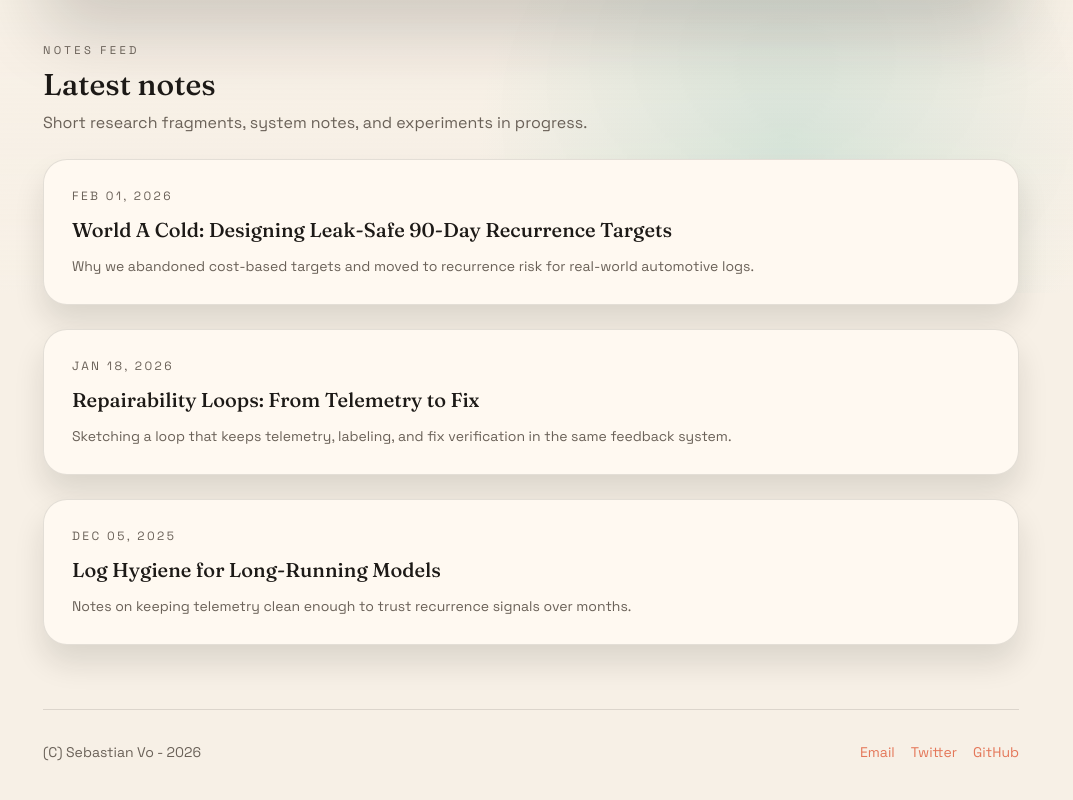
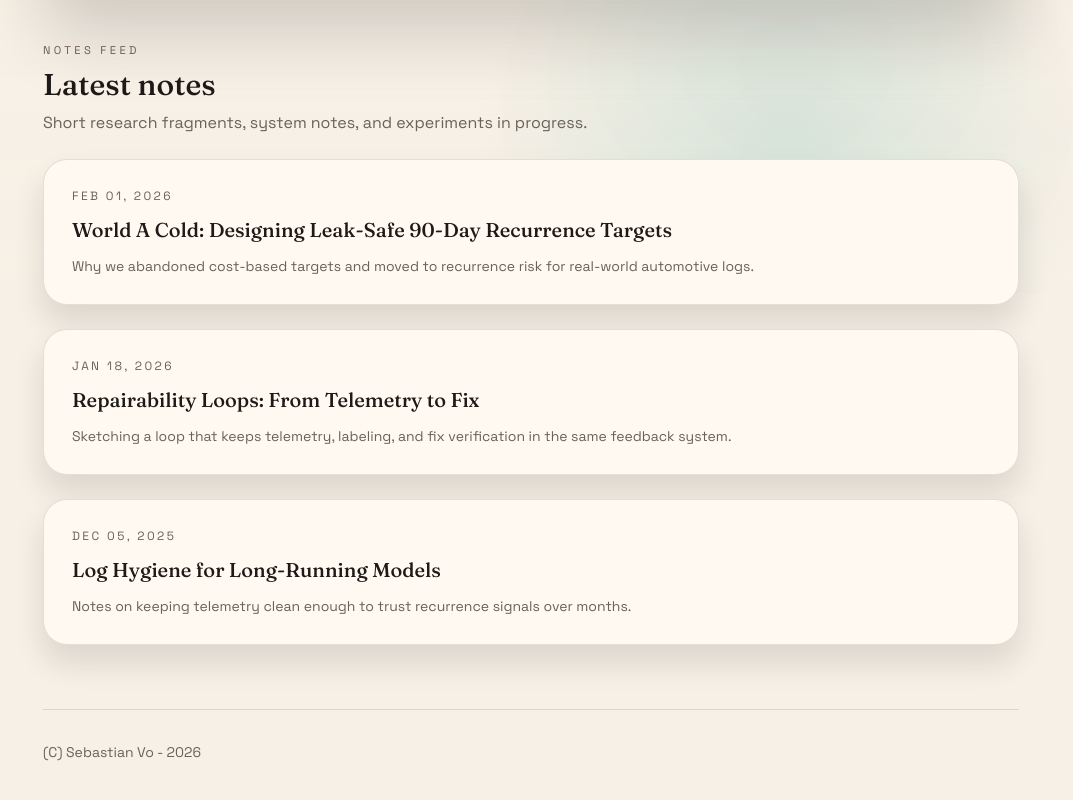
Before and after one commit to sebvv2221/sebvv2221.github.io, a React (Vite) app: page / in a window 1280 px wide. Shown: the part 507-1307 px from the top of the page, without its empty margins (109-1182 px from the left). Built offline with nearby package versions, Linux system fonts and the light colour scheme.

Commit message:
Remove footer social links

```diff
--- a/src/components/Layout.tsx
+++ b/src/components/Layout.tsx
@@ -71,15 +71,6 @@ export default function Layout({ children }: { children: React.ReactNode }) {
       <footer className="mx-auto mt-16 w-full max-w-5xl px-6 pb-12">
         <div className="flex flex-col gap-4 border-t border-border pt-8 text-sm text-muted sm:flex-row sm:items-center sm:justify-between">
           <p>(C) Sebastian Vo - 2026</p>
-          <div className="flex flex-wrap gap-4">
-            <a href="mailto:seb.vv2221@gmail.com">Email</a>
-            <a href="https://x.com/sebastianvv2221" target="_blank" rel="noreferrer">
-              Twitter
-            </a>
-            <a href="https://github.com/sebvv2221" target="_blank" rel="noreferrer">
-              GitHub
-            </a>
-          </div>
         </div>
       </footer>
     </div>
```
Also changed, not shown: 2 other files (tests, documents, lock files or other folders).
